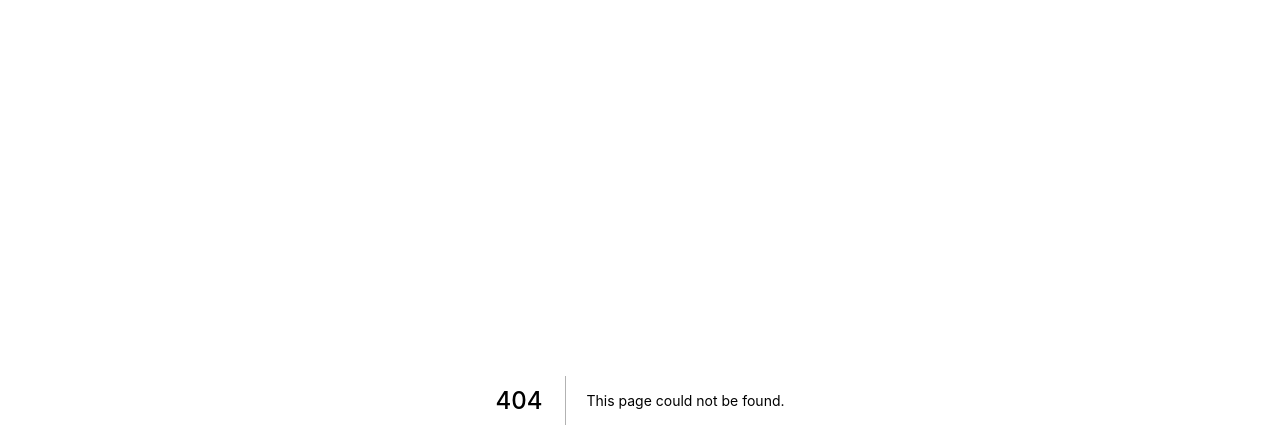
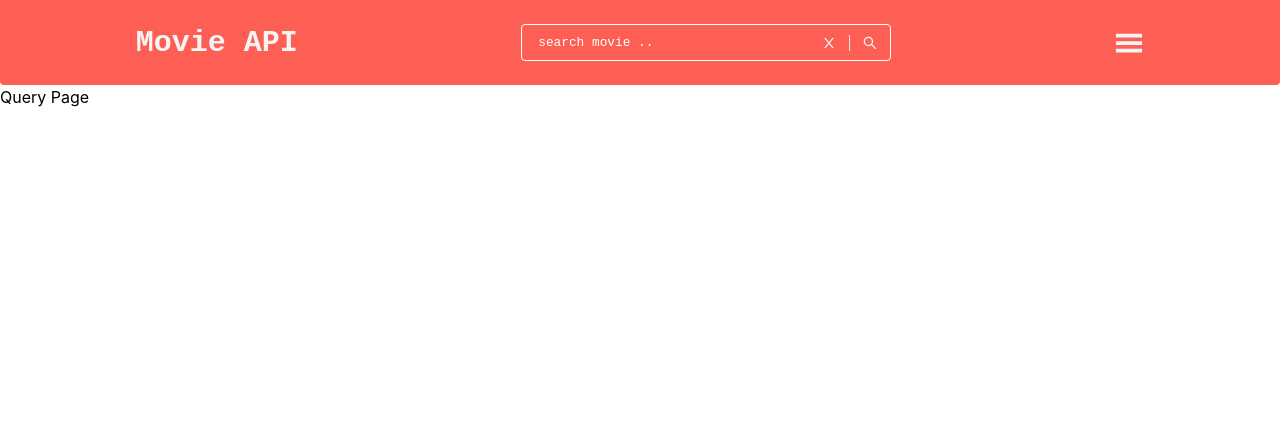
Before and after one commit to AanBahudin/movie-site, a Next.js app: page /search/1 in a window 1280 px wide. Before the commit this address had no page. Shown: the top 448 px of the page. Built offline with nearby package versions, Linux system fonts and the light colour scheme.

Commit message:
searching function setup

```diff
--- /dev/null
+++ b/pages/search/[query].js
@@ -0,0 +1,27 @@
+import { Navbar, Sidebar } from '../../components'
+import { useUiContext } from '../../context/ui_context'
+
+export const getServerSideProps = async(context) => {
+    const {title, page} = context.query
+    return {
+        props: {
+
+        }
+    }
+}
+
+const QueryPage = ({}) => {
+
+    const {openSidebar} = useUiContext()
+
+    return (
+        <h1>
+            {openSidebar ? <Sidebar /> : null}
+            <Navbar />
+            Query Page
+        </h1>
+    )
+}
+
+export default QueryPage
+///search/query?title=bulls&page=1
```
